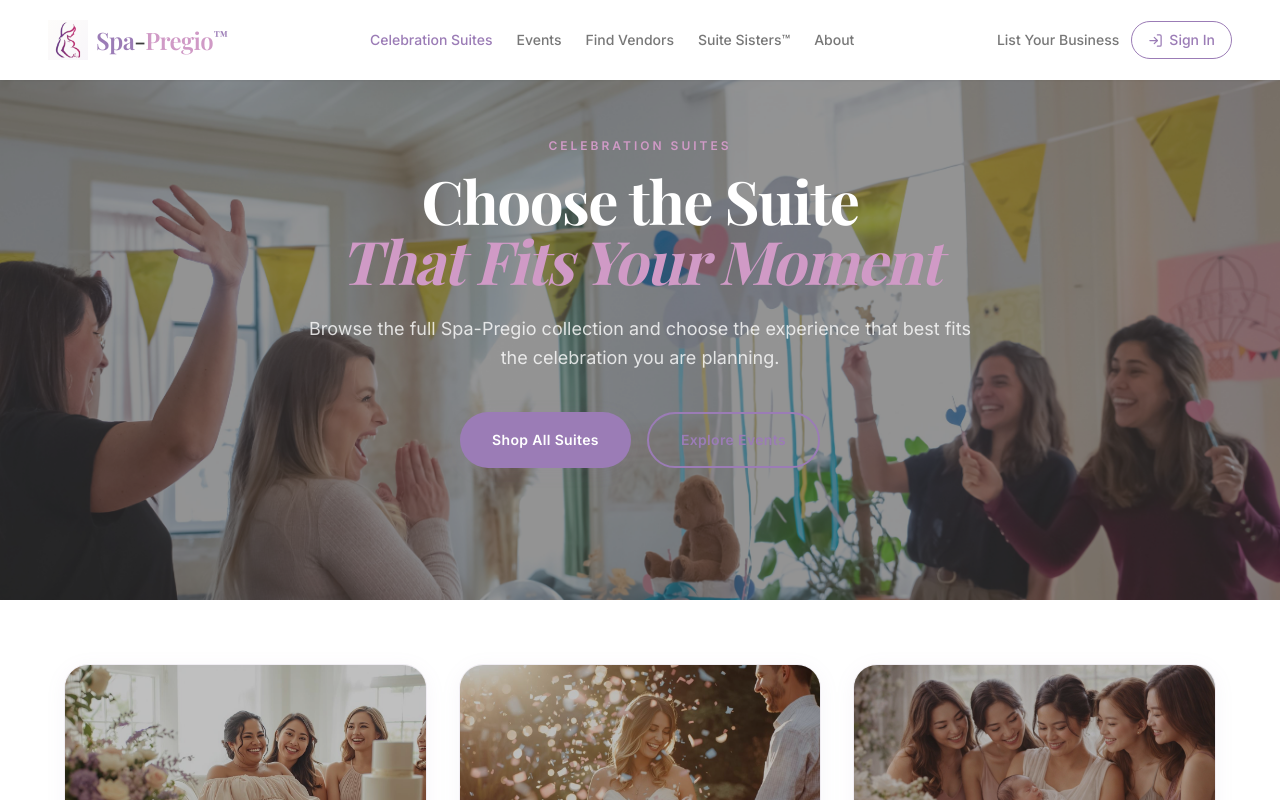
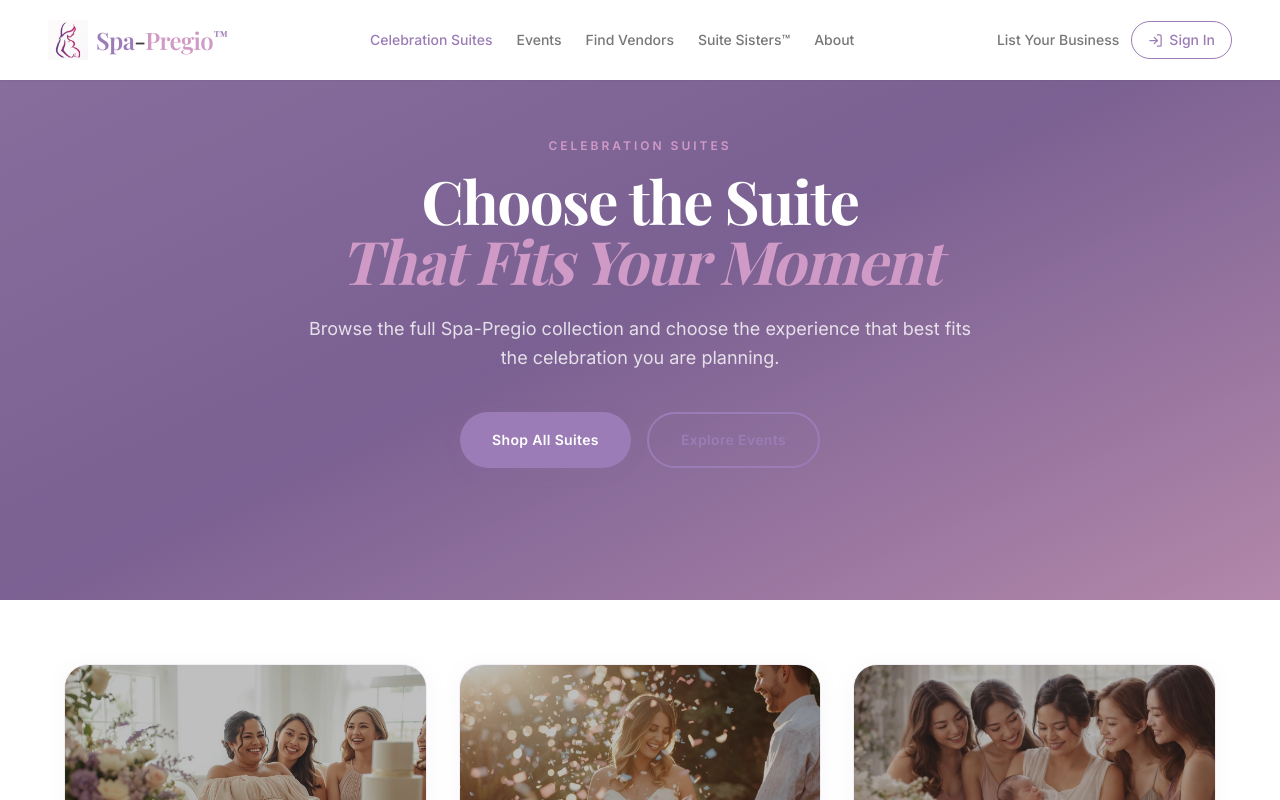
Before and after one commit to Spa-Pregio/spa-pregio-website, a React (Vite) app: page /suites in a window 1280 px wide. Shown: the top 800 px of the page. Built offline with nearby package versions, Linux system fonts and the light colour scheme.

Commit message:
Add files via upload

```diff
--- a/src/pages/Ambassadors.tsx
+++ b/src/pages/Ambassadors.tsx
@@ -122,10 +122,9 @@ export default function Ambassadors() {
 
       {/* Hero */}
       <section className="w-full relative min-h-[70vh] flex items-center py-16 lg:py-24">
-        <div className="absolute inset-0">
-          <img src="/images/women_friends_celebrating.jpg" alt="Suite Sisters celebrating" className="w-full h-full object-cover object-center" />
-          <div className="absolute inset-0 bg-spa-charcoal/60" />
-        </div>
+        {/* Gradient background */}
+        <div className="absolute inset-0 bg-gradient-to-br from-spa-purple via-[#8a6aa8] to-spa-pink" />
+        <div className="absolute inset-0 bg-spa-charcoal/20" />
         <div className="relative w-full max-w-7xl mx-auto px-6 lg:px-12">
           <div className="text-center max-w-3xl mx-auto">
             <span className="text-sm uppercase tracking-[0.15em] text-spa-pink">Affiliate Program</span>
--- a/src/pages/CelebrationSuites.tsx
+++ b/src/pages/CelebrationSuites.tsx
@@ -257,10 +257,9 @@ export default function CelebrationSuites() {
   return (
     <div className="min-h-screen bg-spa-cream font-sans">
       <section className="relative overflow-hidden py-24 px-6 text-center min-h-[75vh] flex items-center">
-        <div className="absolute inset-0">
-          <img src="/images/baby_shower_celebration.jpg" alt="Celebration" className="w-full h-full object-cover object-top" />
-          <div className="absolute inset-0 bg-spa-charcoal/55" />
-        </div>
+        {/* Gradient background */}
+        <div className="absolute inset-0 bg-gradient-to-br from-spa-purple via-[#8a6aa8] to-spa-pink" />
+        <div className="absolute inset-0 bg-spa-charcoal/20" />
 
         <div className="relative w-full max-w-4xl mx-auto">
           <span className="inline-block mb-4 text-xs tracking-[0.25em] uppercase text-spa-pink font-semibold">
--- a/src/pages/Home.tsx
+++ b/src/pages/Home.tsx
@@ -7,11 +7,9 @@ export default function Home() {
 
       {/* HERO */}
       <section className="relative overflow-hidden py-24 px-6 text-center min-h-[85vh] flex items-center">
-        {/* Background photo */}
-        <div className="absolute inset-0">
-          <img src="/images/baby_shower_celebration.jpg" alt="Baby shower celebration" className="w-full h-full object-cover object-center" />
-          <div className="absolute inset-0 bg-spa-charcoal/50" />
-        </div>
+        {/* Gradient background */}
+        <div className="absolute inset-0 bg-gradient-to-br from-spa-purple via-[#8a6aa8] to-spa-pink" />
+        <div className="absolute inset-0 bg-spa-charcoal/20" />
 
         <div className="relative w-full max-w-3xl mx-auto">
           <span className="inline-block mb-4 text-xs tracking-[0.25em] uppercase text-spa-pink font-semibold">
```
